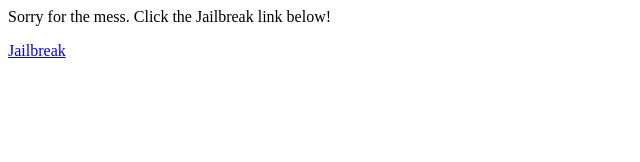
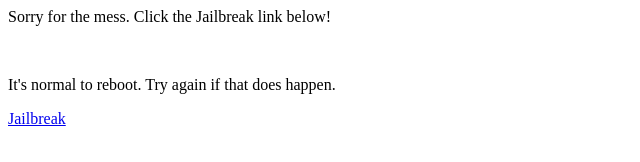
Before and after one commit to beadlebrain/jbme, a plain HTML site: page index.html in a window 1280 px wide. Shown: the whole page, without its empty margins (0-640 px from the left). Drawn offline with Linux system fonts and the light colour scheme.

Commit message:
Update index.html

```diff
--- a/index.html
+++ b/index.html
@@ -35,6 +35,8 @@
 </head>
 <body>
 <p>Sorry for the mess. Click the Jailbreak link below!</p>
+<br>
+    <p>It's normal to reboot. Try again if that does happen.</p>
 
 <a href="https://skitty.xyz/crash/">Jailbreak</a>
 
```
